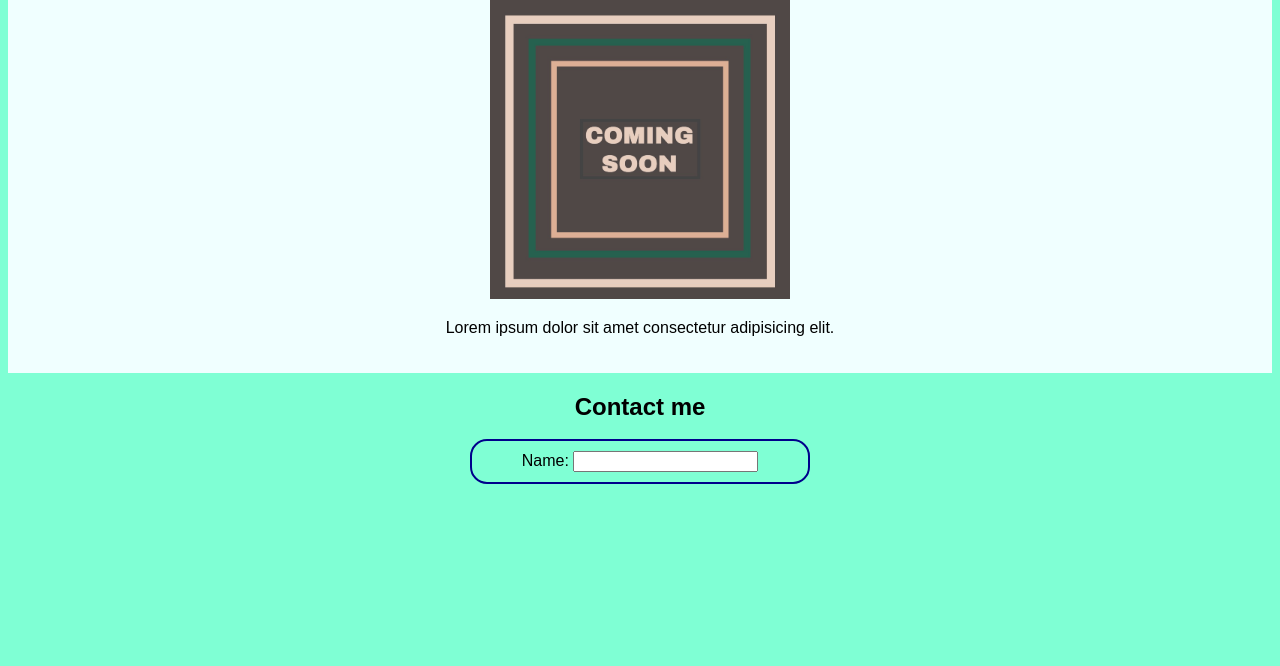
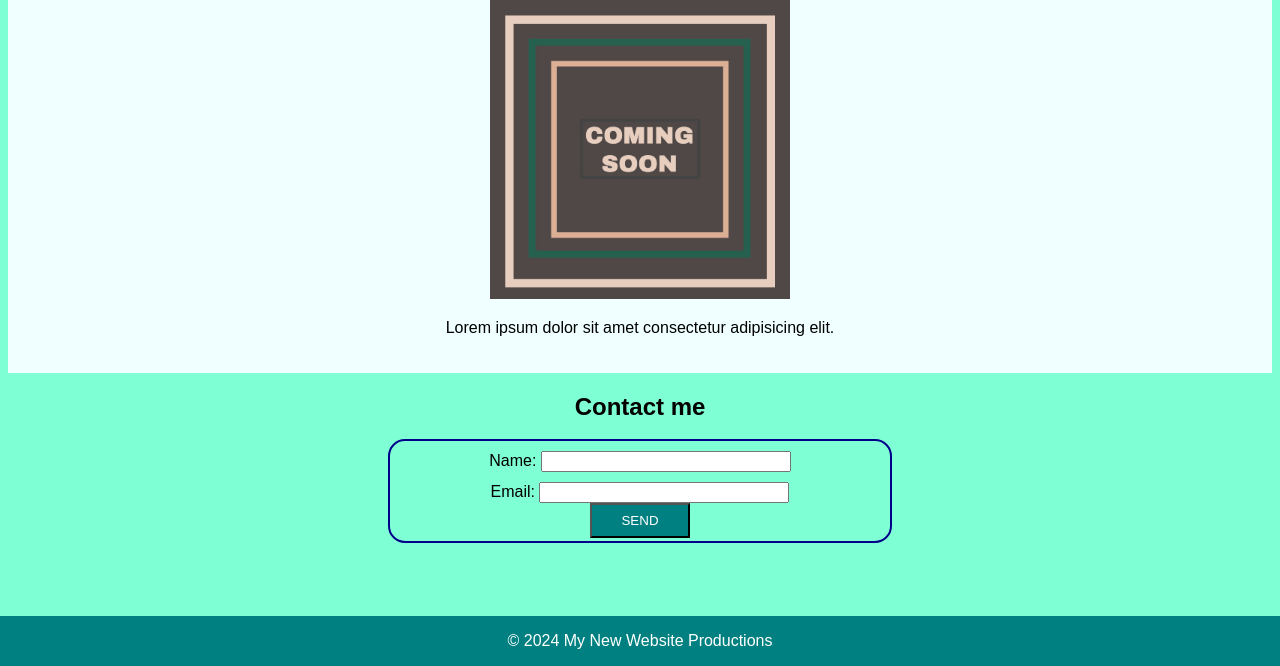
Before and after one commit to jankrajniak/module01-mini-project, a plain HTML site: page index.html in a window 1280 px wide. Shown: the part 134-800 px from the top of the page. Drawn offline with Linux system fonts and the light colour scheme.

Commit message:
ready for adding comments

```diff
--- a/assets/css/style.css
+++ b/assets/css/style.css
@@ -11,11 +11,20 @@ header {
     position: fixed;
     top:0;
     left:0;
-    display: block
 }
 
 body {
     background-color: aquamarine;
+}
+
+footer {
+    text-align: center;
+    background-color: teal;
+    position: fixed;
+    bottom: 0;
+    left: 0;
+    width: 100%;
+    color: white;
 }
 
 ul {
@@ -40,6 +49,7 @@ li {
 
 #contact {
     text-align: center;
+    justify-content: center;
 }
 
 img {
@@ -47,12 +57,41 @@ img {
     width: 300px;
 }
 
-#email {
-    outline: 2px solid darkblue;
-    display:inline-block;
-    padding-top: 10px;
-    padding-bottom: 10px;
+#submission {
+    display: grid;
+    gap: 5px 50px;
     padding-left: 50px;
     padding-right: 50px;
+
+}
+
+#form_frame {
+    outline: 2px solid darkblue;
+    width: 500px;
+    height: 100px;
+    padding-top: 10px;
     border-radius: 15px;
+    display:inline-block;
 }
+
+.label {
+    text-align: right;
+}
+
+
+#send_mail {
+    width: 100px;
+    height: 35px;
+    background-color: teal;
+    color: white;
+}
+
+#email {
+    width: 250px;
+    margin-bottom: 2;
+}
+
+#name {
+    width: 250px;
+    margin-bottom: 5px;
+}
--- a/index.html
+++ b/index.html
@@ -3,7 +3,7 @@
 <head>
     <meta charset="UTF-8">
     <meta name="viewport" content="width=device-width, initial-scale=1.0">
-    <title>y New Website</title>
+    <title>My New Website</title>
     <link rel="stylesheet" href="./assets/css/style.css">
 </head>
 
@@ -25,12 +25,25 @@
 
     <section id="contact">
         <h2>Contact me</h2>
-        <form id="email" action="https://formspree.io/f/myzyykeo" method="POST">
-            <label for="name">Name:</label>
-            <input type="text" id="name" required>
-        </form>
+        <div id="form_frame">
+            <form id="submission" action="https://formspree.io/f/myzyykeo" method="POST">
+                <section>
+                    <label class="label" for="name">Name:</label>
+                    <input type="text" id="name" name="name" required>
+                </section>
+                <section>
+                    <label class="input" for="email">Email:</label>
+                    <input type="text" id="email" name="email" required>
+                </section>
+            </form>
+            <button id="send_mail" type="submit">SEND</button>
+        </div>
+
     </section>
 
+    <footer>
+        <p>© 2024 My New Website Productions</p>
+    </footer>
 
 </body>
 </html>
```
